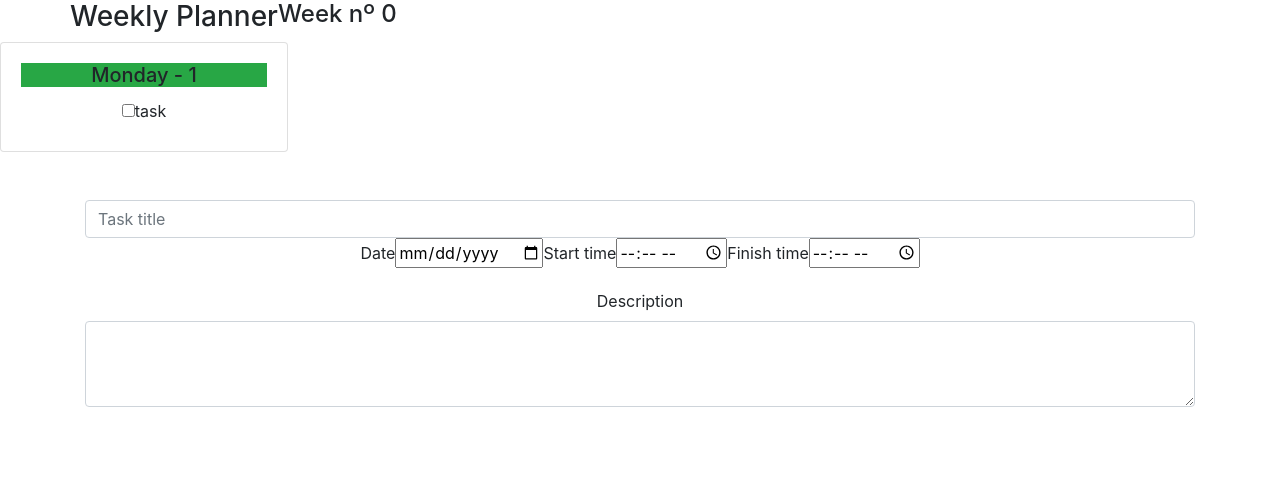
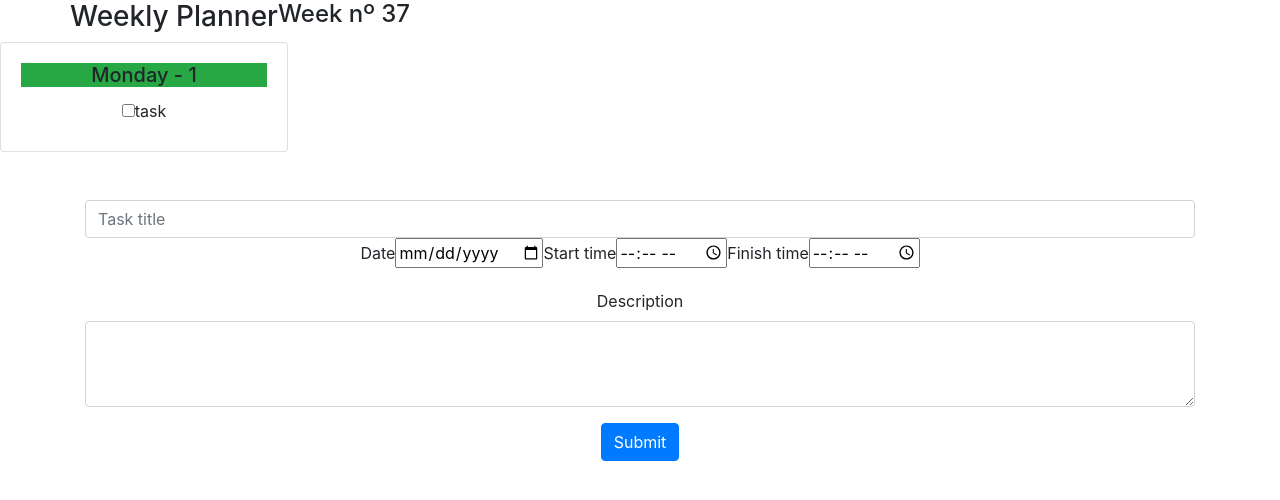
Before and after one commit to BertoPolo/week-planner, a React (Create React App) app: page / in a window 1280 px wide. Shown: the top 500 px of the page. Built offline with nearby package versions, Linux system fonts and the light colour scheme.

Commit message:
Update Home.jsx

```diff
--- a/src/components/Home.jsx
+++ b/src/components/Home.jsx
@@ -1,10 +1,9 @@
 import { useState } from "react"
-import { Container, Row, Card, Form } from "react-bootstrap"
+import { Container, Row, Card, Form, Button } from "react-bootstrap"
 
 const Home = () => {
 
-    const [weeknum, setWeeknum] = useState(0)
-    const [monthDay, setMonthDay] = useState(1)
+    const [monthDay, setMonthDay] = useState(1)  // wue es?
     // const [monTasks, setMonTasks] = useState([])
     // const [TueTasks, setTueTasks] = useState([])
     // const [wedTasks, setWedTasks] = useState([])
@@ -16,25 +15,57 @@ const Home = () => {
 
     // const [newTask, setNewTask] = useState({})
 
+    //new task
+    const [description, setDescription] = useState("")
+    const [id, setId] = useState(0)
+    const [title, setTitle] = useState("")
+    const [startTime, setStartTime] = useState("")
+    const [endTime, setEndTime] = useState("")
+    const [date, setDate] = useState(new Date())
+    const [isDone, setIsDone] = useState(false) // guess is not needed
 
+    // function to create task ( dynamic day)
+    const createTask = () => {
 
-    // function to get the week number
-    const getWeekNumber = () => { }
-    // function to create task ( dynamic day)
-    const createTask = (task) => {
-        setTasks(...tasks, task)
+        // create a random ID
+        function generateUniqueRandomId() {
+            let randomId;
+
+            do {
+                randomId = Math.floor(Math.random() * 1000000) + 1;
+            } while (tasks.includes(randomId));
+
+            return randomId;
+        }
+
+        //retrieve the day of the week from the introduced date
+        const weekDayNumber = date.getDay()
+        setTasks(...tasks, [id, title, startTime, endTime, date, isDone, weekDayNumber])
+
     }
 
     // function to modify task ( dynamic day)
     const modifyTask = () => { }
     // use .filter
+
+
+    function getCurrentWeekNumber() {
+        const today = new Date();
+        const yearStart = new Date(today.getFullYear(), 0, 1);
+        const dayOfWeek = today.getDay();
+
+        // Calculate the week number
+        const weekNumber = Math.ceil(((today - yearStart) / 86400000 + 1 + (dayOfWeek - 1)) / 7);
+        return weekNumber;
+    }
+
     return (
 
         <>
             <Container>
                 <Row>
                     <h3>Weekly Planner</h3>
-                    <h4>Week nº {weeknum}</h4>
+                    <h4>Week nº {getCurrentWeekNumber()}</h4>
                 </Row>
             </Container>
 
@@ -57,7 +88,7 @@ const Home = () => {
 
 
             <Container>
-                <Form className="mt-5">
+                <Form className="mt-5" onSubmit={() => createTask()}>
 
                     <Form.Control type="text" placeholder="Task title" />
 
@@ -72,8 +103,9 @@ const Home = () => {
 
                     <Form.Group controlId="exampleForm.ControlTextarea1">
                         <Form.Label>Description</Form.Label>
-                        <Form.Control as="textarea" rows={3} />
+                        <Form.Control as="textarea" rows={3} value={description} />
                     </Form.Group>
+                    <Button type="submit">Submit</Button>
                 </Form>
             </Container>
 
```
